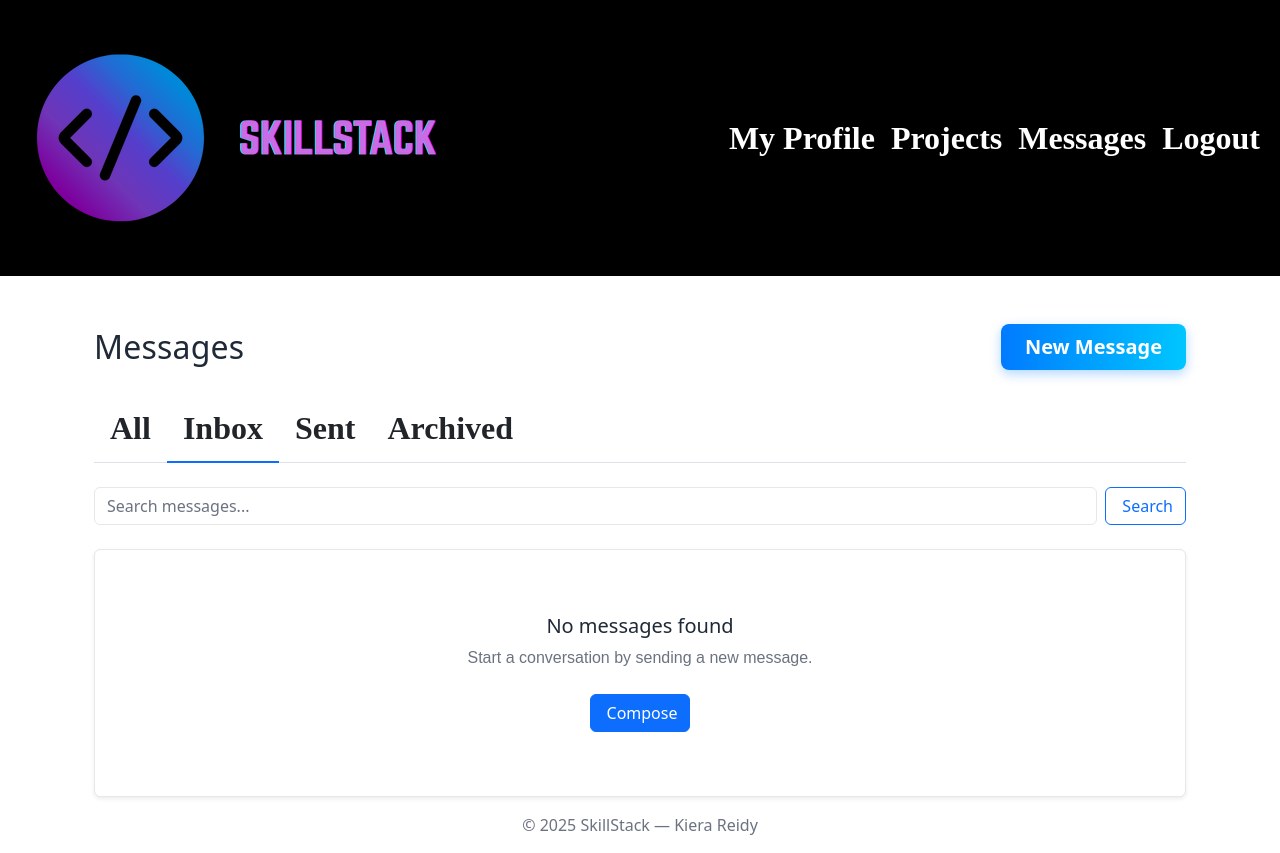
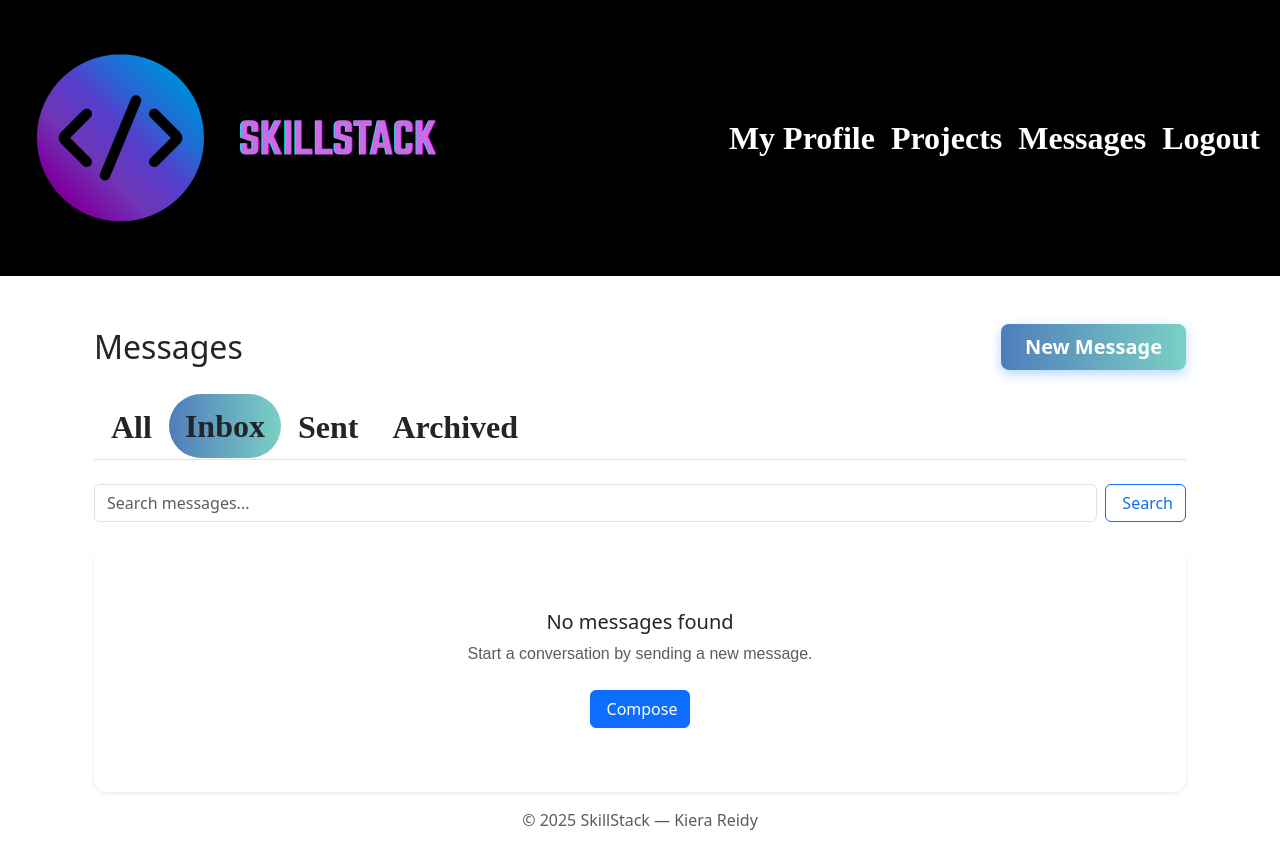
Before and after one commit to KeeLouise/skillstack, a Django app: page /messaging/ in a window 1280 px wide. After the commit the page ends 830 px from the top, so only its background shows below. Run offline with Django 5.2, Linux system fonts and the light colour scheme; the visitor is signed in with stand-in values (Sample User, id 1); data that the repository does not hold is empty; parts of the project's set-up code (start-up, migrations or seed data) failed here and were passed over; some web fonts are replaced.

Commit message:
Updated CSS to match profile & project theming. KR 13/08/2025

```diff
--- a/skillstack/static/css/messages.css
+++ b/skillstack/static/css/messages.css
@@ -1,209 +1,71 @@
 :root {
-  --msg-bg: #ffffff;
-  --msg-bg-muted: #f8f9fa;
-  --msg-text: #1f2937;
-  --msg-muted: #6b7280;
-  --msg-border: #e5e7eb;
-  --msg-accent: #0d6efd;
-  --msg-accent-weak: #e7f1ff;
-  --msg-card-shadow: 0 4px 16px rgba(0,0,0,.06);
-  --msg-card-shadow-strong: 0 6px 24px rgba(0,0,0,.09);
-  --msg-hover: #f3f4f6;
-  --msg-badge-bg: #111827;
-  --msg-badge-fg: #ffffff;
-  --msg-unread-border: #3b82f6;
-  --msg-unread-bg: #eff6ff;
-  --msg-archived-bg: #f3f4f6;
-  --msg-danger: #dc3545;
-  --msg-warning: #ffc107;
-  --msg-success: #198754;
-}
-
-[data-bs-theme="dark"],
-body.theme-dark {
-  --msg-bg: #111827;
-  --msg-bg-muted: #0b1220;
-  --msg-text: #e5e7eb;
-  --msg-muted: #9ca3af;
-  --msg-border: #1f2937;
-  --msg-accent: #60a5fa;
-  --msg-accent-weak: #0b1a33;
-  --msg-card-shadow: 0 4px 16px rgba(0,0,0,.35);
-  --msg-card-shadow-strong: 0 6px 24px rgba(0,0,0,.45);
-  --msg-hover: #0f172a;
-  --msg-badge-bg: #e5e7eb;
-  --msg-badge-fg: #0b1220;
-  --msg-unread-border: #60a5fa;
-  --msg-unread-bg: #0b1a33;
-  --msg-archived-bg: #0f172a;
-  --msg-danger: #f87171;
-  --msg-warning: #fde68a;
-  --msg-success: #34d399;
-}
-
-.container h2 {
-  color: var(--msg-text);
-  letter-spacing: .2px;
-}
-
-#page-unread-badge,
-#inbox-unread-badge {
-  transform: translateY(-2px);
-}
-
-.nav-tabs .nav-link {
-  color: var(--msg-muted);
-  border: 0;
-  border-bottom: 2px solid transparent;
-  padding: .6rem 1rem;
-  transition: color .15s ease, border-color .15s ease, background-color .15s ease;
-}
-.nav-tabs .nav-link:hover {
-  color: var(--msg-text);
-  background-color: var(--msg-hover);
-}
-.nav-tabs .nav-link.active {
-  color: var(--msg-accent);
-  background-color: transparent;
-  border-bottom-color: var(--msg-accent);
-  font-weight: 600;
+  --msg-brand-grad-1: #4f7dbb;
+  --msg-brand-grad-2: #7ad1c4;
 }
 
 .card {
   background: var(--msg-bg);
   border: 1px solid var(--msg-border);
   box-shadow: var(--msg-card-shadow);
-  transition: box-shadow .2s ease, transform .05s ease, border-color .2s ease;
+  transition: box-shadow .2s ease, transform .18s ease, border-color .18s ease;
+  border-radius: 14px;
 }
 .card:hover {
   box-shadow: var(--msg-card-shadow-strong);
-}
-.card .card-body {
-  color: var(--msg-text);
+  transform: translateY(-3px);
+  border-color: rgba(15,23,42,.12);
 }
 
-.card.border-primary.bg-light,
+.btn-gradient {
+  background: linear-gradient(90deg, var(--msg-brand-grad-1), var(--msg-brand-grad-2));
+  border: none;
+  color: #fff;
+}
+.btn-gradient:hover {
+  filter: brightness(0.95);
+  color: #fff;
+}
+
+.nav-tabs .nav-link.active {
+  color: #fff;
+  background: linear-gradient(90deg, var(--msg-brand-grad-1), var(--msg-brand-grad-2));
+  border-radius: 999px;
+  border: none;
+}
+.nav-tabs .nav-link {
+  border-radius: 999px;
+}
+
+.avatar-circle {
+  width: 42px;
+  height: 42px;
+  border-radius: 50%;
+  display: grid;
+  place-items: center;
+  font-weight: 700;
+  background: linear-gradient(135deg, #dbeafe, #e0f2f1);
+  color: #0b1020;
+  border: 2px solid #fff;
+  box-shadow: 0 6px 16px rgba(0,0,0,.12),
+              inset 0 0 0 2px rgba(255,255,255,.35);
+}
+
+.list-chip {
+  display: inline-block;
+  border: 1px solid rgba(15,23,42,.12);
+  background: #fff;
+  color: var(--msg-muted);
+  padding: .15rem .5rem;
+  border-radius: 999px;
+  font-size: .75rem;
+}
+
 .card.unread {
   border-color: var(--msg-unread-border) !important;
   background: var(--msg-unread-bg) !important;
 }
 
-.card-title {
-  max-width: 72%;
-  white-space: nowrap;
-  overflow: hidden;
-  text-overflow: ellipsis;
+form[method="get"] .form-control:focus {
+  border-color: var(--msg-brand-grad-1);
+  box-shadow: 0 0 0 .2rem rgba(79,125,187,.2);
 }
-
-.card small.text-muted {
-  color: var(--msg-muted) !important;
-}
-
-.card .card-text {
-  color: var(--msg-muted);
-  line-height: 1.45;
-}
-
-.row .card {
-  cursor: default;
-}
-.row .card[data-msg-id] {
-  cursor: pointer;
-}
-.row .card[data-msg-id] [data-no-card-click] {
-  cursor: default;
-}
-
-[data-no-card-click] {
-  pointer-events: auto;
-}
-
-.badge.bg-secondary {
-  background-color: var(--msg-badge-bg) !important;
-  color: var(--msg-badge-fg) !important;
-}
-.badge.bg-primary {
-  background-color: var(--msg-accent) !important;
-}
-.badge.bg-danger { background-color: var(--msg-danger) !important; }
-.badge.bg-warning { color: #111; background-color: var(--msg-warning) !important; }
-.badge.bg-success { background-color: var(--msg-success) !important; }
-.badge.bg-dark { background-color: #111827 !important; }
-
-.badge-archived {
-  background: transparent;
-  color: var(--msg-muted);
-  border: 1px dashed var(--msg-border);
-}
-
-.btn-outline-primary {
-  border-color: var(--msg-accent);
-  color: var(--msg-accent);
-}
-.btn-outline-primary:hover {
-  background: var(--msg-accent);
-  color: #fff;
-}
-.btn-outline-secondary {
-  color: var(--msg-muted);
-  border-color: var(--msg-border);
-}
-.btn-outline-secondary:hover {
-  color: var(--msg-text);
-  background: var(--msg-hover);
-}
-.btn-outline-danger {
-  border-color: var(--msg-danger);
-  color: var(--msg-danger);
-}
-.btn-outline-danger:hover {
-  background: var(--msg-danger);
-  color: #fff;
-}
-
-.card .btn-sm {
-  padding: .3rem .55rem;
-}
-
-form[method="get"] .form-control {
-  background: var(--msg-bg);
-  color: var(--msg-text);
-  border-color: var(--msg-border);
-}
-form[method="get"] .form-control::placeholder {
-  color: var(--msg-muted);
-}
-
-.participants .badge {
-  margin-right: .25rem;
-  margin-bottom: .25rem;
-}
-
-.attachments-list a {
-  text-decoration: none;
-}
-.attachments-list a:hover {
-  text-decoration: underline;
-}
-.attachments-list .preview {
-  border: 1px solid var(--msg-border);
-  border-radius: .5rem;
-  background: var(--msg-bg-muted);
-  padding: .5rem;
-}
-
-.alert {
-  border-radius: .6rem;
-}
-
-.text-muted {
-  color: var(--msg-muted) !important;
-}
-.bg-light {
-  background-color: var(--msg-bg-muted) !important;
-}
-
-@media (max-width: 768px) {
-  .card-title { max-width: 100%; }
-  .nav-tabs .nav-link { padding: .5rem .75rem; }
-}
```
